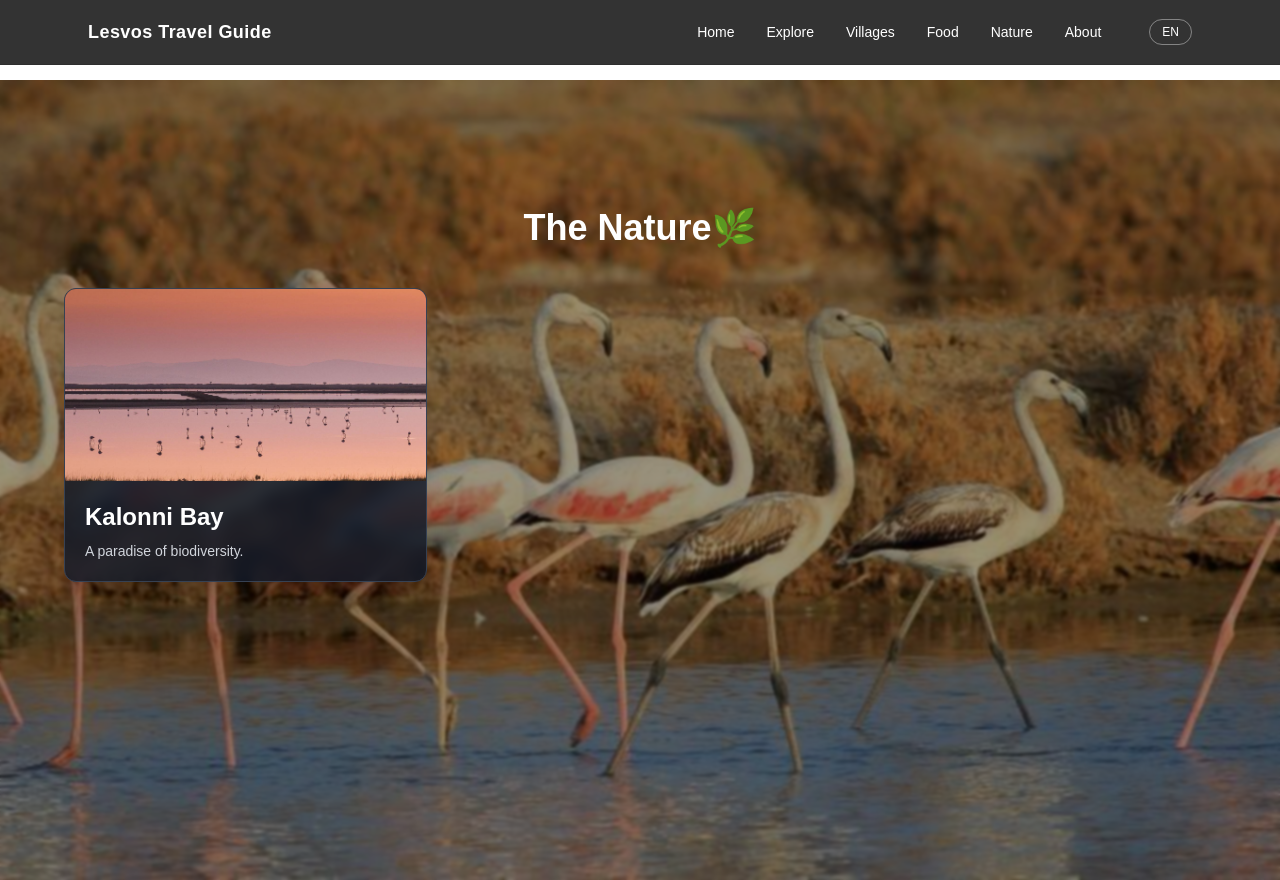
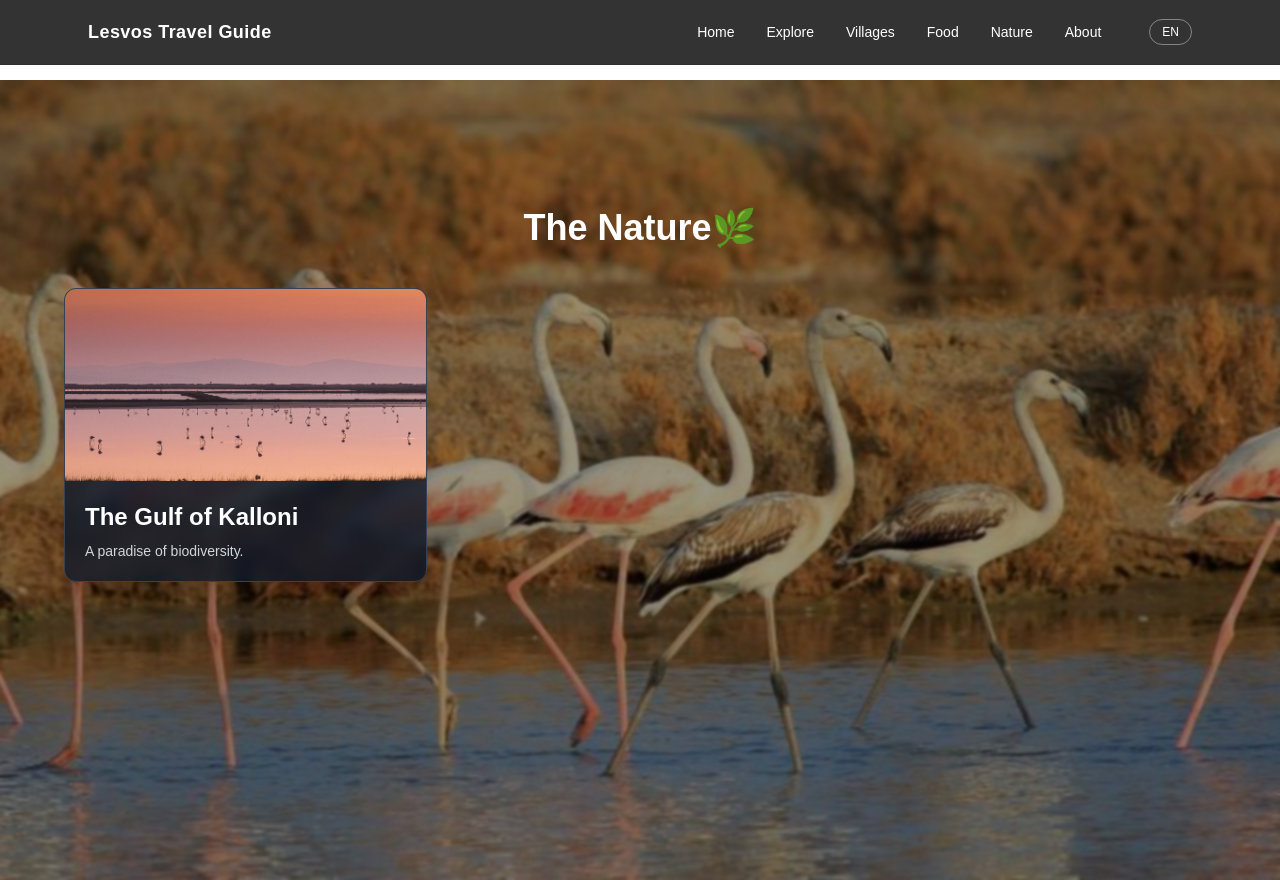
Before and after one commit to amamouridis06/lesvos-travel-guide, a Next.js app: page /nature in a window 1280 px wide. Built offline with nearby package versions, Linux system fonts and the light colour scheme.

Commit message:
Update page.tsx

```diff
--- a/app/nature/page.tsx
+++ b/app/nature/page.tsx
@@ -4,7 +4,7 @@ export default function NaturePage() {
   const nature = [
     {
       slug: "kolpos-kallonis",
-      name: "Kalonni Bay",
+      name: "The Gulf of Kalloni",
       img: "/kolpos-kallonis.jpeg",
       desc: "A paradise of biodiversity."
     },
```
